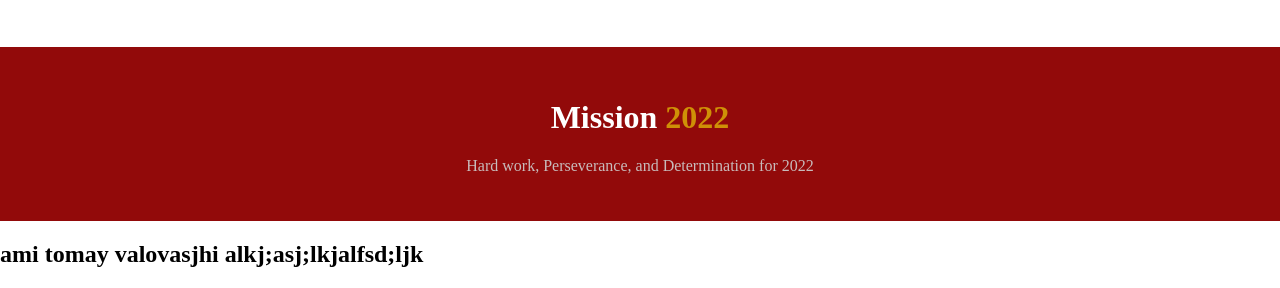
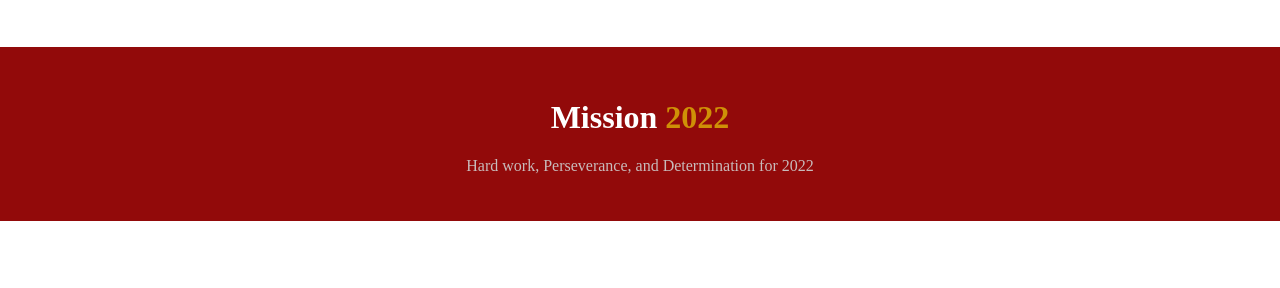
Before and after one commit to RidoyMia/first-assignment, a plain HTML site: page index.html in a window 1280 px wide. Shown: the part 1879-2167 px from the top of the page. After the commit the page ends 2100 px from the top, so only its background shows below. Drawn offline with Linux system fonts and the light colour scheme.

Commit message:
1pm commit

```diff
--- a/index.html
+++ b/index.html
@@ -70,7 +70,7 @@
       <h1>Mission <span class="btntwo">2022</span></h1>
       <p>Hard work, Perseverance, and Determination for 2022</p>
   </footer>
-  <h2>ami tomay valovasjhi alkj;asj;lkjalfsd;ljk</h2>
+
 
 </body>
 </html>
```
